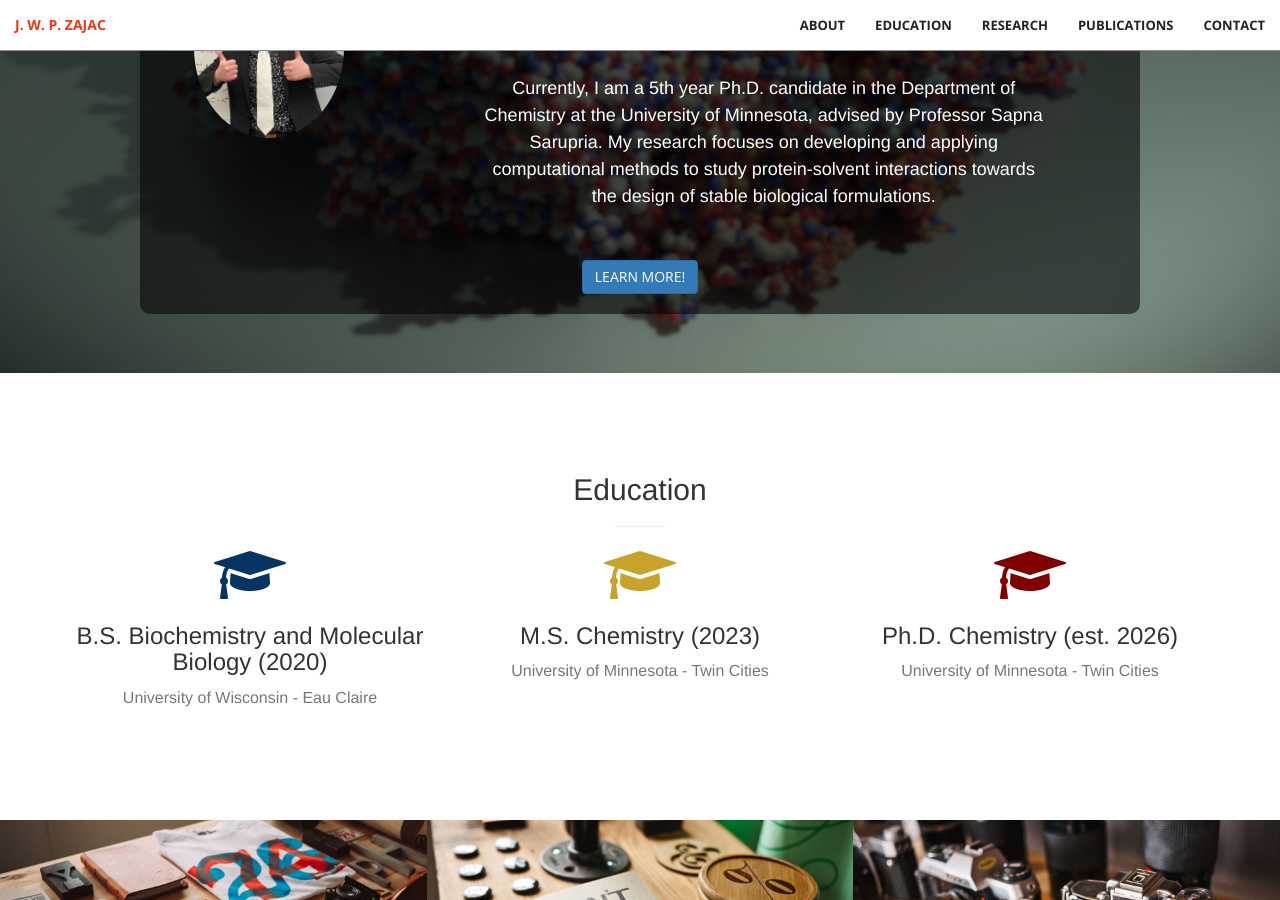
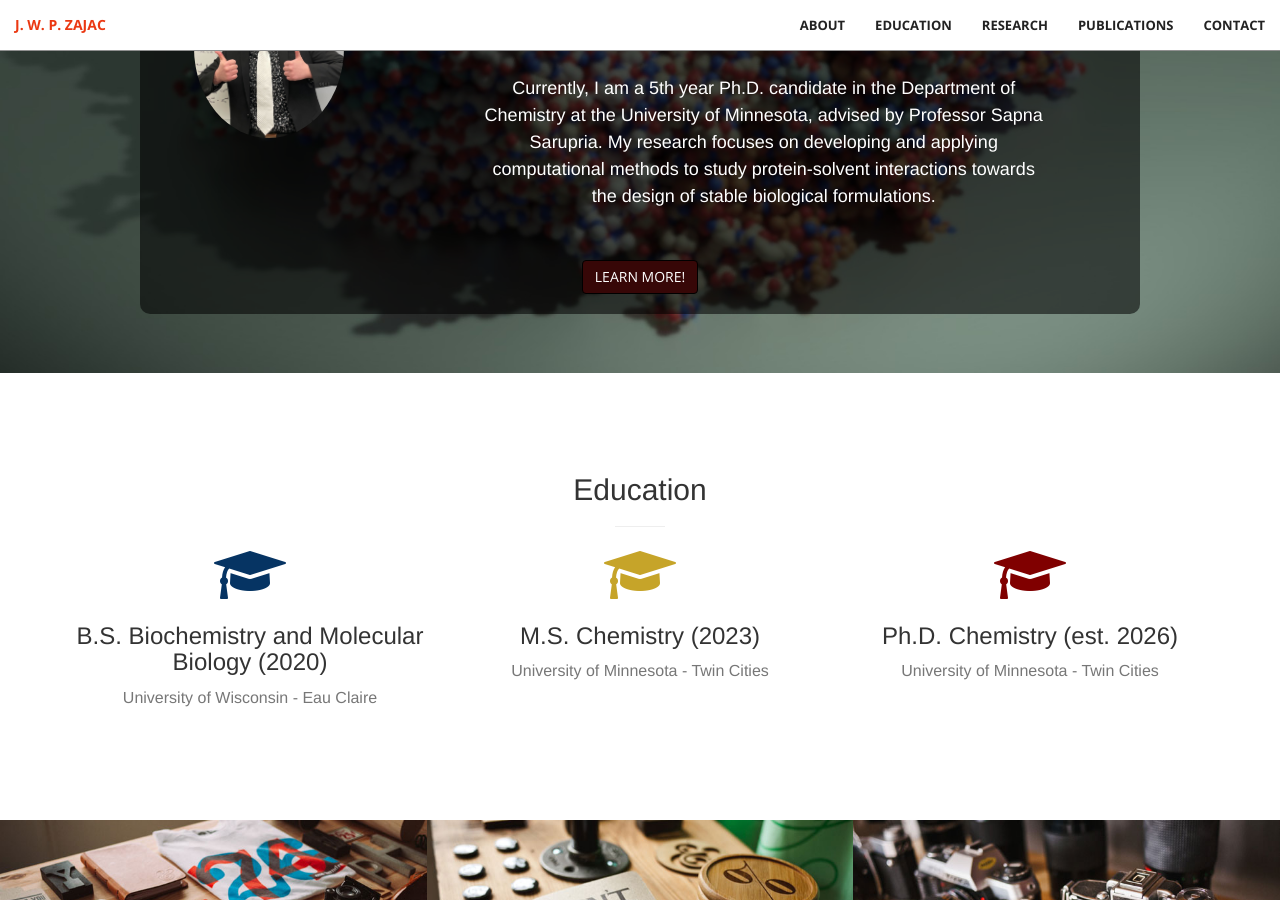
Before and after one commit to Jonathan-Zajac/Jonathan-Zajac.github.io, a Jekyll site: the page built from index.html, in a window 1280 px wide and 900 px high, scrolled down 527 px. Built offline with Jekyll 4.4.1, drawn with Linux system fonts in a browser that asks for light colours.

Commit message:
turn off auto height on header

```diff
--- a/_includes/header.html
+++ b/_includes/header.html
@@ -13,12 +13,12 @@
 
     /* Optional: make the button stand out */
     .overlay-box .btn-primary {
-        background-color: #337ab7;
-        border-color: #2e6da4;
+        background-color: #370707;
+        border-color: #000000;
     }
 </style>
 
-<header style="height:auto;">
+<header>
     <div class="header-content">
         <div class="header-content-inner intro-flex">
             <h1>Computational Biophysics & Molecular Design</h1>
--- a/_includes/publications.html
+++ b/_includes/publications.html
@@ -61,10 +61,7 @@
             <option value="all">All</option>
             <!-- Add more years as needed -->
             <option value="2025">2025</option>
-            <option value="2024">2024</option>
             <option value="2023">2023</option>
-            <option value="2022">2022</option>
-            <option value="2021">2021</option>
             <option value="2020">2020</option>
         </select>
 
```
